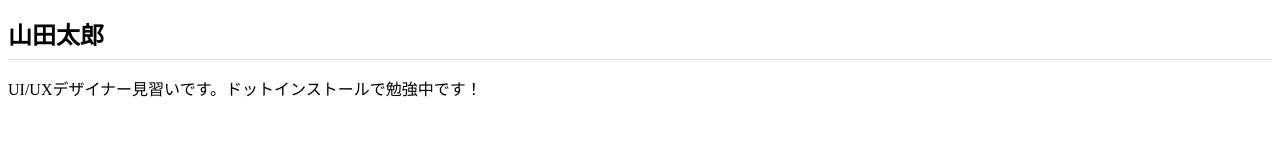
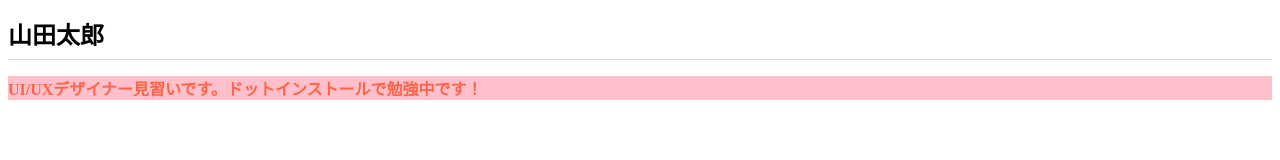
Before and after one commit to suyama1k/suyama1k.github.io, a plain HTML site: page index.html in a window 1280 px wide. Drawn offline with Linux system fonts and the light colour scheme.

Commit message:
Add files via upload

```diff
--- a/css/styles.css
+++ b/css/styles.css
@@ -4,3 +4,9 @@ h1{
   border-bottom: 1px solid #ddd;
 
 }
+
+p{
+  background: pink;
+  font-weight: bold;
+  color: tomato;
+}
```
